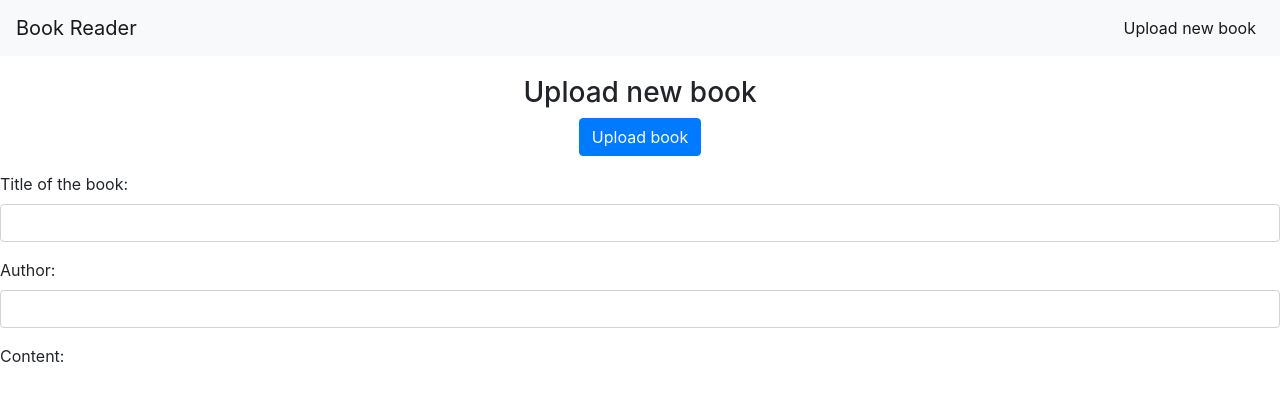
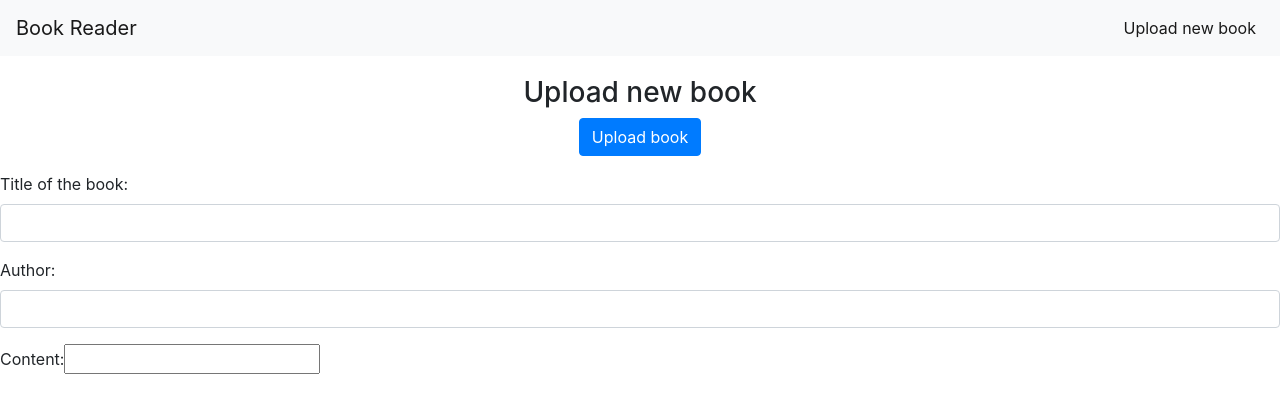
Before and after one commit to TobiiNT/Team-2-Project---Book-Reader, a React (Create React App) app in the folder src/client/: page /create in a window 1280 px wide. Shown: the top 404 px of the page. Built offline with nearby package versions, Linux system fonts and the light colour scheme.

Commit message:
Attempted to implement CKEDITOR into input field

```diff
--- a/src/client/src/components/create.js
+++ b/src/client/src/components/create.js
@@ -1,7 +1,7 @@
-import React, { Component } from "react";
+import React, { Component} from "react";
 // This will require to npm install axios
 import axios from 'axios';
-import { TextField } from "@material-ui/core";
+import Editor from "./editor.js"
 
 export default class Create extends Component {
   // This is the constructor that stores the data.
@@ -60,7 +60,6 @@ export default class Create extends Component {
       book_content: "",
     });
   }
-
   // This following section will display the form that takes the input from the user.
   render() {
     return (
@@ -94,12 +93,11 @@ export default class Create extends Component {
           </div>
           <div className="form-group">
             <label>Content: </label>
-            <TextField
-              multiline={true}
-              type="text"
-              className="form-control"
-              value={this.state.book_content}
-              onChange={this.onChangeBookContent}
+            <input onclick = "Editor()"
+            type="text"
+            className="Editor"
+            value={this.state.book_content}
+            onChange={this.onChangeBookContent}
             />
           </div>
 
--- a/src/client/src/components/edit.js
+++ b/src/client/src/components/edit.js
@@ -2,7 +2,6 @@ import React,  {Component}  from "react";
 // This will require to npm install axios
 import axios from "axios";
 import { withRouter } from "react-router";
-import { TextField } from "@material-ui/core";
 
 class Edit extends Component {
   // This is the constructor that stores the data.
@@ -113,12 +112,11 @@ class Edit extends Component {
           </div>
           <div className="form-group">
             <label>Content: </label>
-            <TextField
-              multiline={true}
-              type="text"
-              className="form-control"
-              value={this.state.book_content}
-              onChange={this.onChangeBookContent}
+            <input onclick = "Editor()"
+            type="text"
+            className="Editor"
+            value={this.state.book_content}
+            onChange={this.onChangeBookContent}
             />
           </div>
         </form>
```
